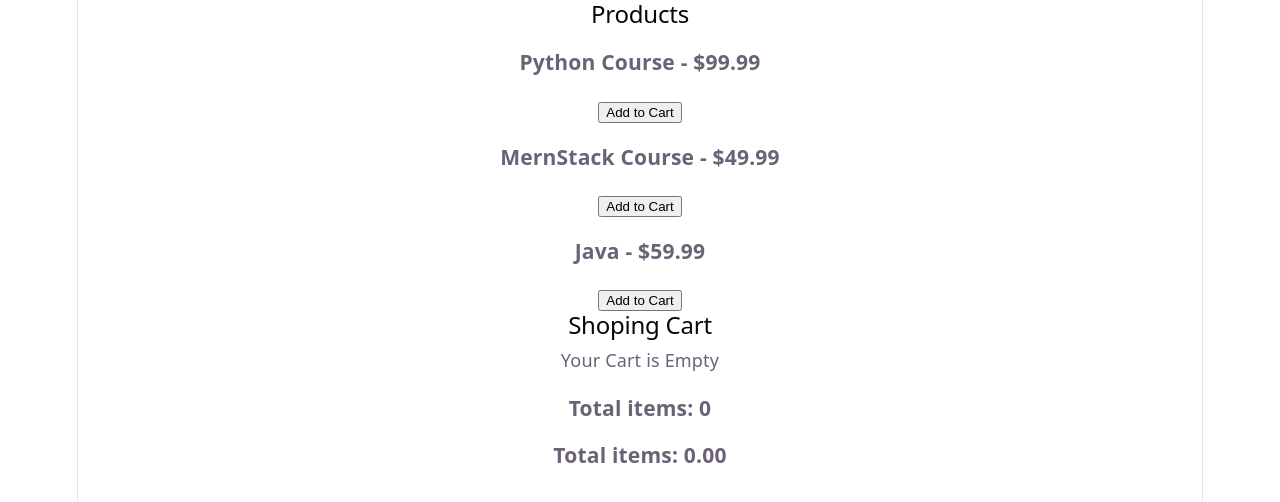
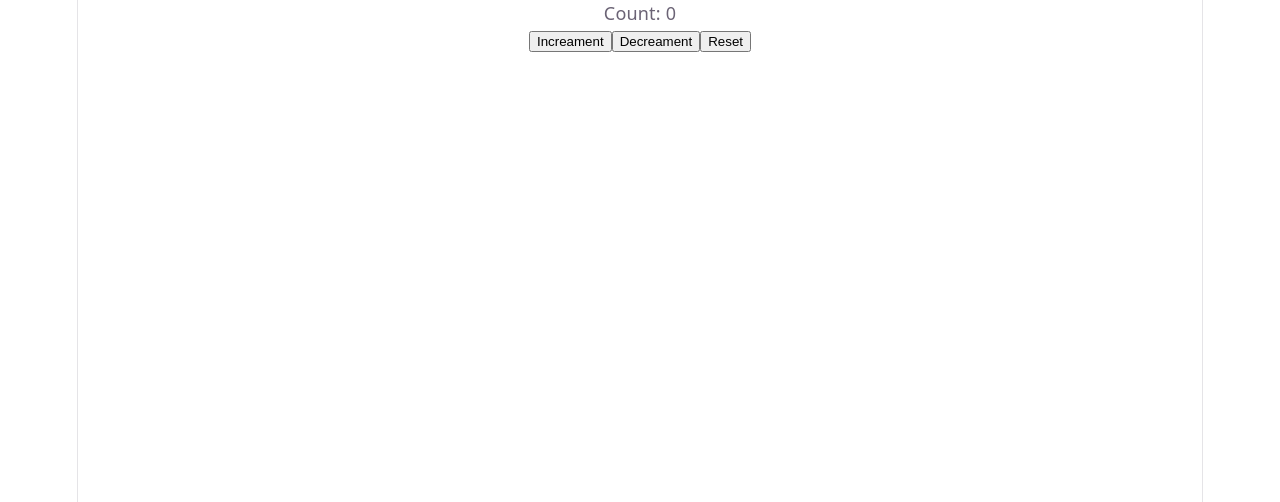
Before and after one commit to rahulrameshm0/React-Fundamentals, a React (Vite) app in the folder hello-world/: page / in a window 1280 px wide. Shown: the top 502 px of the page. Built offline with nearby package versions, Linux system fonts and the light colour scheme.

Commit message:
learnig react fundamentals

```diff
--- a/hello-world/src/App.jsx
+++ b/hello-world/src/App.jsx
@@ -25,19 +25,20 @@
 import { ShoppingCart } from "./ShoppingCart";
 import { CounterWithReducer } from "./CounterWithReducer";
 import { ShoppingCartWithReducer } from "./ShoppingCartWithReducer";
-
+import { CounterWithInit } from "./CounterWithInit";
 function App() {
   return (
     <>
-      <ShoppingCartWithReducer/>
+    <CounterWithInit />
       {/*
     <ShoppingCart />
+    <ShoppingCartWithReducer/>
     <CounterWithReducer />
     <ToDoList/>
     <UserProfile/>
     <BatchingCounter/>
-      <PrevStateCount/>
-      <SimplerCounter/>
+    <PrevStateCount/>
+    <SimplerCounter/>
       <LoginCard />
       <Counter />
       <Counter />
--- /dev/null
+++ b/hello-world/src/CounterWithInit.jsx
@@ -0,0 +1,42 @@
+import { useReducer } from "react";
+
+const initialCount = 0;
+
+const countReducer = (state, action) => {
+  switch (action) {
+    case "increament":
+      return state + 1;
+    case "decreament":
+      return state - 1;
+    case "reset":
+      return initialCount;
+    default:
+      return state;
+  }
+};
+
+const init = (initialValue) => {
+  console.log("init funciton called - the only once!");
+
+  const saveCount = localStorage.getItem("count");
+
+  if (saveCount !== null) {
+    console.log("Found saved count:", saveCount);
+    return parseInt(saveCount);
+  }
+
+  console.log("no saved count using initial value:", initialValue)
+  return initialValue;
+};
+
+export const CounterWithInit = () => {
+  const [count, dispatch] = useReducer(countReducer, initialCount, init);
+  return (
+    <div>
+      <p>Count: {count}</p>
+      <button onClick={() => dispatch("increament")}>Increament</button>
+      <button onClick={() => dispatch("decreament")}>Decreament</button>
+      <button onClick={() => dispatch("reset")}>Reset</button>
+    </div>
+  );
+};
```
